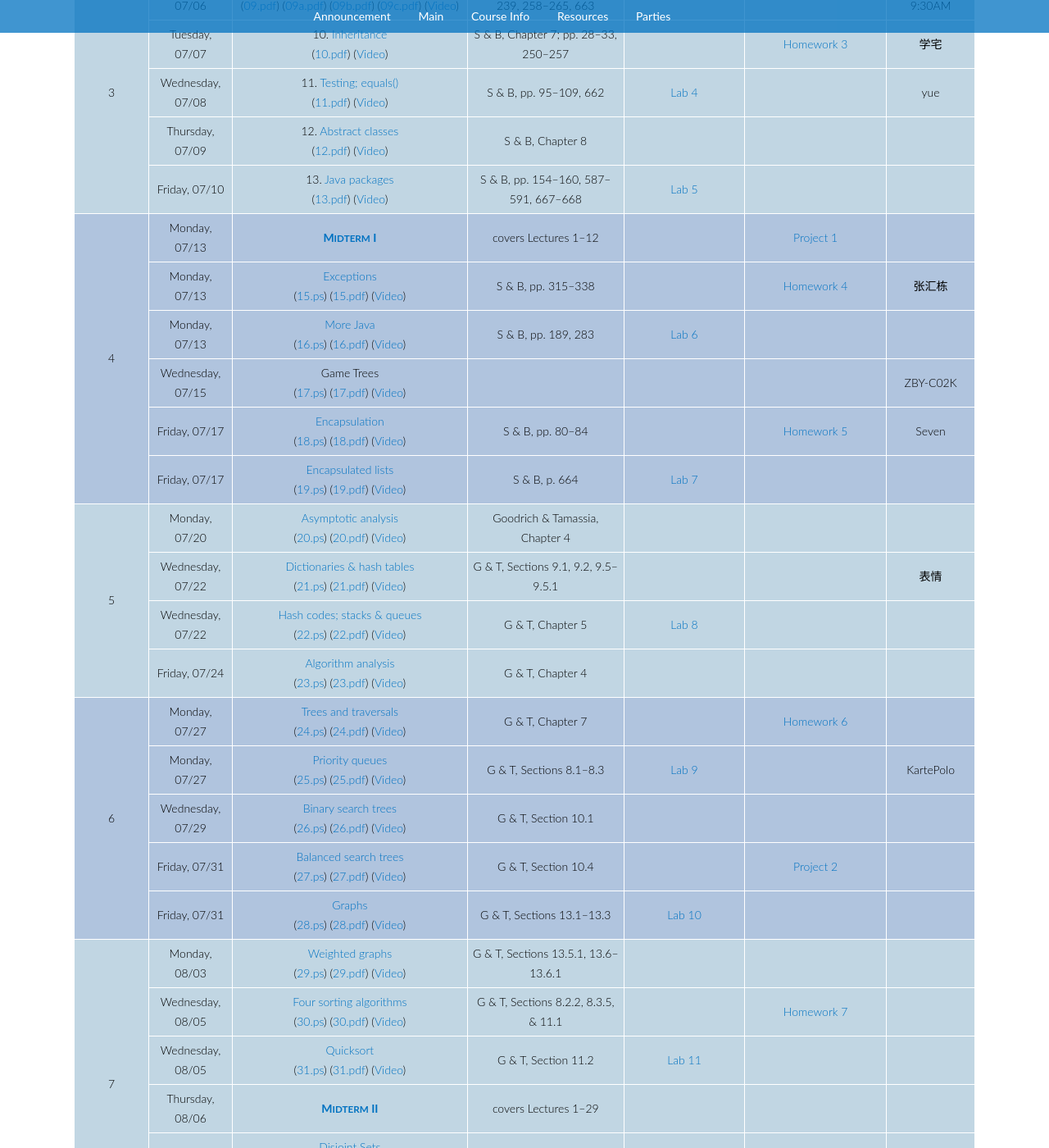
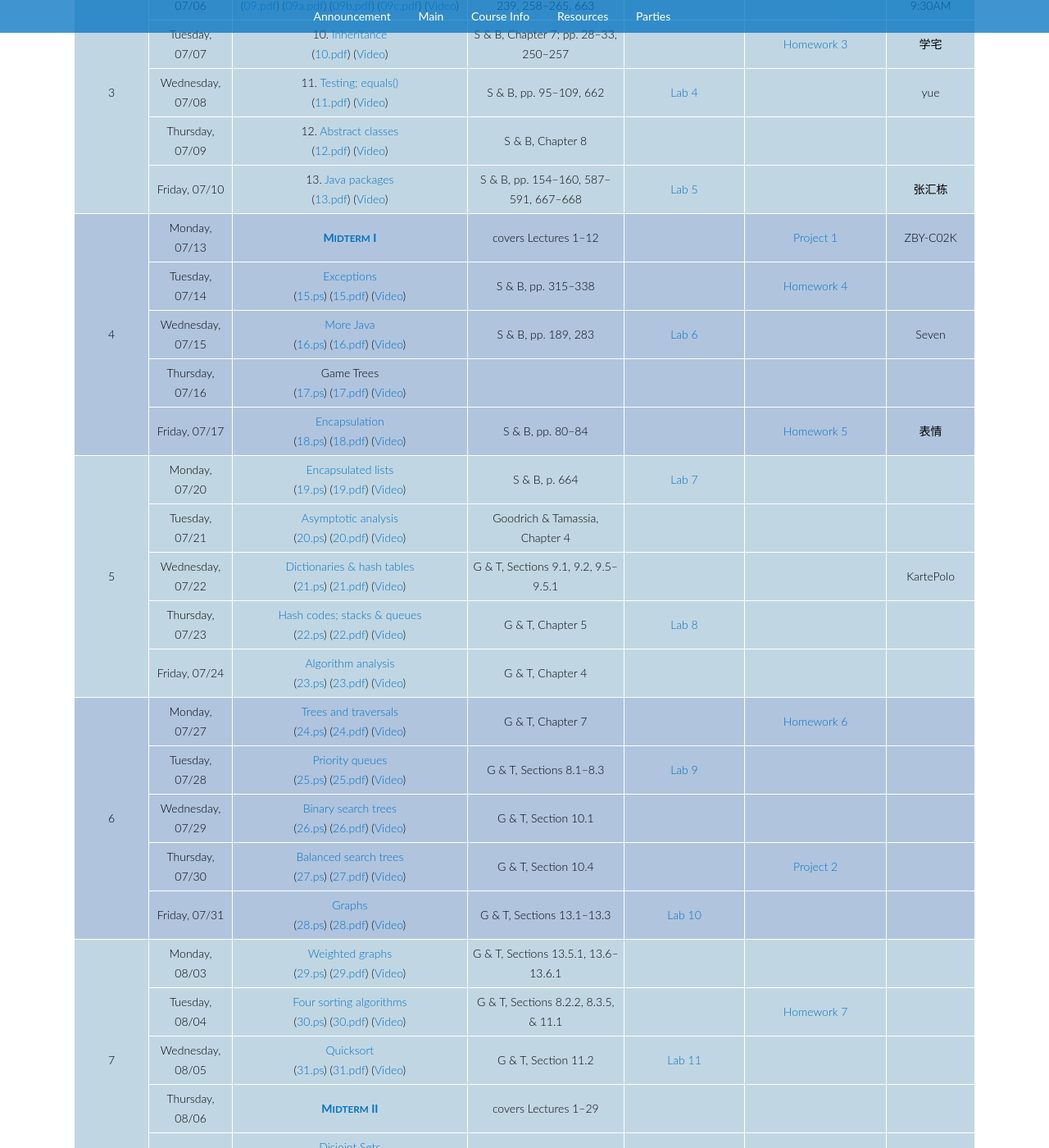
Before and after one commit to gaotx/cs61b, a Jekyll site: the page built from index.html, in a window 1280 px wide and 1400 px high, scrolled down 1563 px. Shown: the whole window at 82% size. Built offline with Jekyll 4.4.1, drawn with Linux system fonts in a browser that asks for light colours; the list of posts is cut into pages by our own code; comment, search, counter and statistics services are not loaded; some of the changed text lies outside the part shown.

Commit message:
new announce

```diff
--- a/announce.html
+++ b/announce.html
@@ -12,6 +12,12 @@ title: Announcements
                 </tr>
             </thead>
             <tbody>
+                <tr>
+                    <td>7/05</td>
+                    <td>
+                        HWP schedule has been updated. Please check the <strong>Parites</strong> tab for the new schedule.
+                    </td>
+                </tr>
                 <tr>
                     <td>7/01</td>
                     <td>
--- a/index.html
+++ b/index.html
@@ -301,22 +301,22 @@ title: CS61B
 <td>S &amp; B, pp. 154–160, 587–591, 667–668</td>
 <td><a href="lab/lab05">Lab 5</a></td>
 <td></td>
-<td></td>
+<td>张汇栋</td>
 </tr>
 
 <tr class="even">
-<td rowspan="6" class="weeknum">4</td>
+<td rowspan="5" class="weeknum">4</td>
 <td>Monday, 07/13</td>
 <td><a href="exam/14mid1.html">
     <b>M<small>IDTERM</small> I</b></a></td>
 <td>covers Lectures 1–12</td>
 <td></td>
 <td><a href="hw/pj1">Project 1</a></td>
-<td></td>
+<td>ZBY-C02K</td>
 </tr>
 
 <tr class="even">
-<td>Monday, 07/13</td>
+<td>Tuesday, 07/14</td>
 <td><a href="lec/15">Exceptions</a> <br>
     (<a href="lec/15.ps">15.ps</a>)
     (<a href="lec/15.pdf">15.pdf</a>)
@@ -325,11 +325,11 @@ title: CS61B
 <td>S &amp; B, pp. 315–338</td>
 <td></td>
 <td><a href="hw/hw04">Homework 4</a></td>
-<td>张汇栋</td>
+<td></td>
 </tr>
 
 <tr class="even">
-<td>Monday, 07/13</td>
+<td>Wednesday, 07/15</td>
 <td><a href="lec/16">More Java</a> <br>
     (<a href="lec/16.ps">16.ps</a>)
     (<a href="lec/16.pdf">16.pdf</a>)
@@ -338,11 +338,11 @@ title: CS61B
 <td>S &amp; B, pp. 189, 283</td>
 <td><a href="lab/lab06">Lab 6</a></td>
 <td></td>
-<td></td>
+<td>Seven</td>
 </tr>
 
 <tr class="even">
-<td>Wednesday, 07/15</td>
+<td>Thursday, 07/16</td>
 <td>Game Trees  <br>
     (<a href="lec/17.ps">17.ps</a>)
     (<a href="lec/17.pdf">17.pdf</a>)
@@ -351,7 +351,7 @@ title: CS61B
 <td></td>
 <td></td>
 <td></td>
-<td>ZBY-C02K</td>
+<td></td>
 </tr>
 
 <tr class="even">
@@ -364,11 +364,12 @@ title: CS61B
 <td>S &amp; B, pp. 80–84</td>
 <td></td>
 <td><a href="hw/hw05">Homework 5</a></td>
-<td>Seven</td>
+<td>表情</td>
 </tr>
 
-<tr class="even">
-<td>Friday, 07/17</td>
+<tr>
+<td rowspan="5" class="weeknum">5</td>
+<td>Monday, 07/20</td>
 <td><a href="lec/19">Encapsulated lists</a> <br>
     (<a href="lec/19.ps">19.ps</a>)
     (<a href="lec/19.pdf">19.pdf</a>)
@@ -381,8 +382,7 @@ title: CS61B
 </tr>
 
 <tr>
-<td rowspan="4" class="weeknum">5</td>
-<td>Monday, 07/20</td>
+<td>Tuesday, 07/21</td>
 <td><a href="lec/20">Asymptotic analysis</a> <br>
     (<a href="lec/20.ps">20.ps</a>)
     (<a href="lec/20.pdf">20.pdf</a>)
@@ -404,11 +404,11 @@ title: CS61B
 <td>G &amp; T, Sections 9.1, 9.2, 9.5–9.5.1</td>
 <td></td>
 <td></td>
-<td>表情</td>
+<td>KartePolo</td>
 </tr>
 
 <tr>
-<td>Wednesday, 07/22</td>
+<td>Thursday, 07/23</td>
 <td><a href="lec/22">Hash codes; stacks &amp; queues</a> <br>
     (<a href="lec/22.ps">22.ps</a>)
     (<a href="lec/22.pdf">22.pdf</a>)
@@ -448,7 +448,7 @@ title: CS61B
 </tr>
 
 <tr class="even">
-<td>Monday, 07/27</td>
+<td>Tuesday, 07/28</td>
 <td><a href="lec/25">Priority queues</a> <br>
     (<a href="lec/25.ps">25.ps</a>)
     (<a href="lec/25.pdf">25.pdf</a>)
@@ -457,7 +457,7 @@ title: CS61B
 <td>G &amp; T, Sections 8.1–8.3</td>
 <td><a href="lab/lab09">Lab 9</a></td>
 <td></td>
-<td>KartePolo</td>
+<td></td>
 </tr>
 
 <tr class="even">
@@ -474,7 +474,7 @@ title: CS61B
 </tr>
 
 <tr class="even">
-<td>Friday, 07/31</td>
+<td>Thursday, 07/30</td>
 <td><a href="lec/27">Balanced search trees</a> <br>
     (<a href="lec/27.ps">27.ps</a>)
     (<a href="lec/27.pdf">27.pdf</a>)
@@ -500,7 +500,7 @@ title: CS61B
 </tr>
 
 <tr>
-<td rowspan="6" class="weeknum">7</td>
+<td rowspan="5" class="weeknum">7</td>
 <td>Monday, 08/03</td>
 <td><a href="lec/29">Weighted graphs</a> <br>
     (<a href="lec/29.ps">29.ps</a>)
@@ -514,7 +514,7 @@ title: CS61B
 </tr>
 
 <tr>
-<td>Wednesday, 08/05</td>
+<td>Tuesday, 08/04</td>
 <td><a href="lec/30">Four sorting algorithms</a> <br>
     (<a href="lec/30.ps">30.ps</a>)
     (<a href="lec/30.pdf">30.pdf</a>)
@@ -562,8 +562,9 @@ title: CS61B
 <td></td>
 </tr>
 
-<tr>
-<td>Friday, 08/07</td>
+<tr class="even">
+<td rowspan="5" class="weeknum">8</td>
+<td>Monday, 08/10</td>
 <td><a href="lec/34">Sorting &amp; selection</a> <br>
     (<a href="lec/34.ps">34.ps</a>)
     (<a href="lec/34.pdf">34.pdf</a>)
@@ -576,8 +577,7 @@ title: CS61B
 </tr>
 
 <tr class="even">
-<td rowspan="4" class="weeknum">8</td>
-<td>Monday, 08/10</td>
+<td>Tuesday, 08/11</td>
 <td><a href="lec/35">Radix sort</a> <br>
     (<a href="lec/35.ps">35.ps</a>)
     (<a href="lec/35.pdf">35.pdf</a>)
@@ -603,7 +603,7 @@ title: CS61B
 </tr>
 
 <tr class="even">
-<td>Wednesday, 08/12</td>
+<td>Thursday, 08/13</td>
 <td><a href="lec/37">Amortized analysis</a> <br>
     (<a href="lec/37.ps">37.ps</a>)
     (<a href="lec/37.pdf">37.pdf</a>)
@@ -643,7 +643,7 @@ title: CS61B
 </tr>
 
 <tr>
-<td>Monday, 08/17</td>
+<td>Tuesday, 08/18</td>
 <td><a href="lec/40">Augmenting data structures</a> <br>
     (<a href="lec/40.ps">40.ps</a>)
     (<a href="lec/40.pdf">40.pdf</a>)
```
Also changed, not shown: other parts of index.html (+2 -2 lines), homework-party.html (+7 -7 lines).
